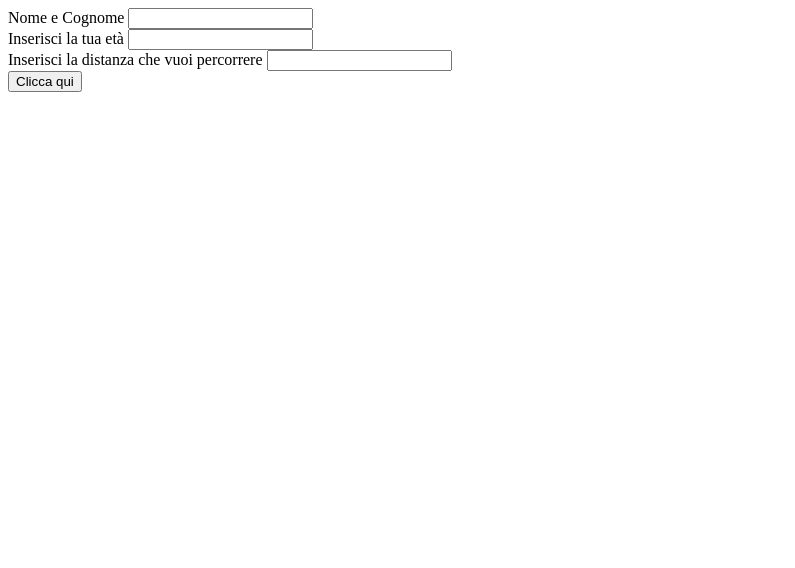
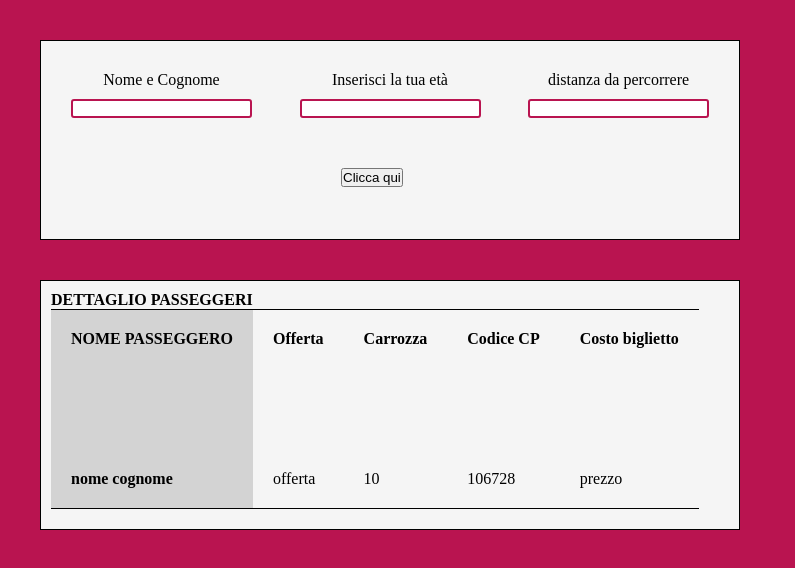
Before and after one commit to ALANOMAM/js-biglietto-treno-form, a plain HTML site: page index.html in a window 1280 px wide. Shown: the whole page, without its empty margins (0-795 px from the left). Drawn offline with Linux system fonts and the light colour scheme.

Commit message:
FINE GROSSO DEL PROGRAMMA(aggiunto lo stile alla logica)

```diff
--- a/index.html
+++ b/index.html
@@ -7,36 +7,71 @@
     <link rel="stylesheet" href="style.css">
 </head>
 <body>
-
-    <div>
+    <!--start form-->
+  <div class="form">
+  <div class="subForm">
+    <div class="info">
         <label for="userIdentity">Nome e Cognome</label>
        <input type="text" id="userIdentity">
     </div>
 
-    <div>
+    <div class="info">
  <label for="userAge">Inserisci la tua età</label>
 <input type="number" id="userAge">
    </div>
 
-   <div>
-<label for="userDistance">Inserisci la distanza che vuoi percorrere</label>
+   <div class="info">
+<label for="userDistance">distanza da percorrere</label>
 <input type="number" id="userDistance">
    </div>
+</div>
+
+ <div>
+<button id="btn">Clicca qui</button>
+ </div>
+
+  </div>
+  <!--end form-->
+
+  <!--start biglietto-->
+  <div class="biglietto">
+
+    <strong>DETTAGLIO PASSEGGERI</strong>
+    <div class="subBiglietto">
+    <div>
+    <strong>NOME PASSEGGERO</strong>
+    <span id="identity"><b>nome cognome</b></span>
+    </div>
 
 
-   <div id="result">
+    <div>
+     <b>Offerta</b>
+    <span id="offer">offerta </span>
+    </div>
+
+
+    <div>
+     <b>Carrozza</b>
+       <span>10</span>
+    </div>
+
+    <div>
+    <b>Codice CP</b>
+     <span>106728</span>
+    </div>
+
+   <div>
+    <b>Costo biglietto</b>
+    <span id="result">prezzo</span>
+   </div>
+
+  </div>
+
+
 
    </div>
+   <!--end biglietto-->
 
-   <div id="offer">
-
-   </div>
-
-   <div id="identity">
-
-   </div>
-
-<button id="btn">Clicca qui</button>
 
 
 <script src="index.js"></script>
--- a/index.js
+++ b/index.js
@@ -6,6 +6,10 @@ let button = document.querySelector("#btn")
 let prezzo = document.querySelector("#result")
 let offerta = document.querySelector("#offer")
 let identità = document.querySelector("#identity")
+
+age.className="red"
+userId.className="red"
+distance.className="red"
 
  button.addEventListener("click",
  function(){
--- a/style.css
+++ b/style.css
@@ -0,0 +1,82 @@
+*{
+    margin: 0;
+    padding: 0;
+    box-sizing: border-box;
+}
+
+body{
+    background-color: rgba(185, 20, 80, 1);
+}
+.schema *{
+    border: 1px red solid;
+}
+/* inizio form*/
+
+.red{
+    border:2px solid rgba(185, 20, 80, 1) ;
+    border-radius: 3px;
+}
+
+
+
+.form{
+    margin: 40px;
+    border:1px black solid ;
+    width: 700px;
+    height: 200px;
+    display: flex;
+    flex-direction: column;
+    gap:20px;
+    background-color:whitesmoke ;
+}
+.subForm{
+    display: flex;
+    justify-content:space-between;
+    padding: 30px;
+}
+
+.info{
+    display: flex;
+    flex-direction: column;
+    align-items: center;
+
+    gap: 10px;
+}
+
+button{
+    margin-left: 300px;
+}
+
+
+/* fine form*/
+
+
+
+/* inizion biglietto*/
+.biglietto{
+    width: 700px;
+    height: 250px;
+    border: 1px solid black;
+    padding: 10px;
+    margin: 40px;
+    background-color: whitesmoke;
+}
+
+.subBiglietto{
+    display: flex;
+    height:200px;
+}
+
+.subBiglietto div{
+    border-top: 1px black solid;
+    border-bottom: 1px black solid;
+    padding: 20px;
+    display: flex;
+    flex-direction: column;
+    justify-content: space-between;
+}
+
+.subBiglietto div:nth-child(1){
+    background-color: lightgray;
+}
+/* fine biglietto*/
```
